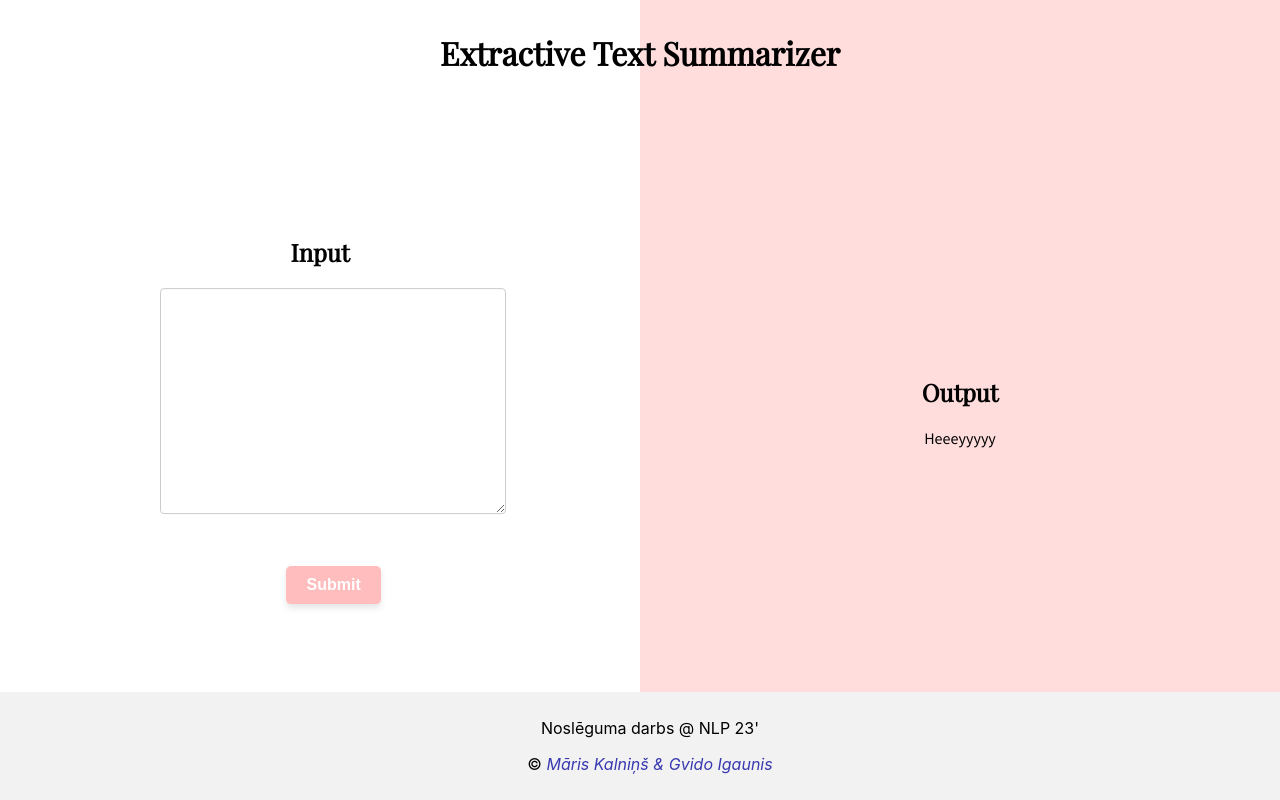
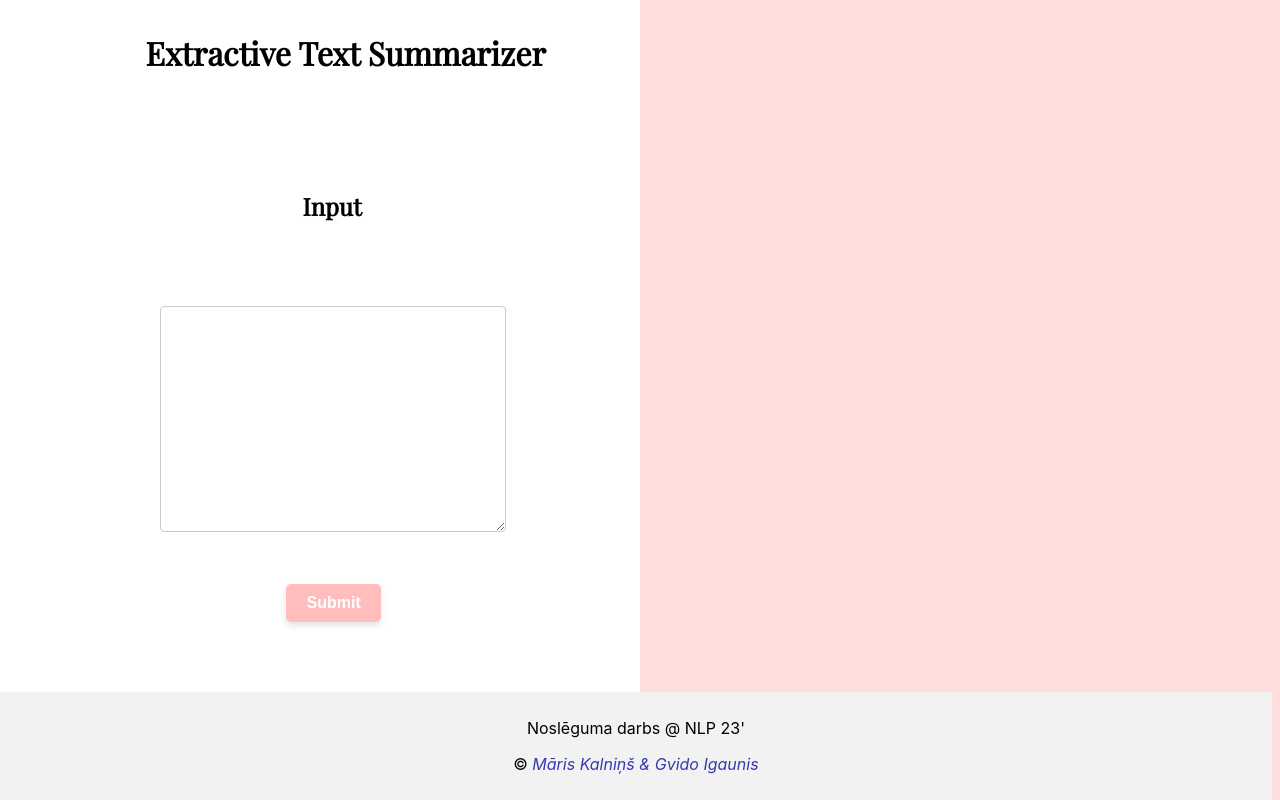
Before and after one commit to bezgaliba/NLP_Projekts, a React (Create React App) app in the folder front/: page / in a window 1280 px wide. Built offline with nearby package versions, Linux system fonts and the light colour scheme.

Commit message:
revealed response data + UI tweaks

```diff
--- a/front/src/components/Footer/Footer.css
+++ b/front/src/components/Footer/Footer.css
@@ -5,7 +5,7 @@
     position: fixed;
     left: 0;
     bottom: 0;
-    width: 100%;
+    width: 97.8%;
     z-index: 2;
   }
 
--- a/front/src/components/Footer/Footer.jsx
+++ b/front/src/components/Footer/Footer.jsx
@@ -5,7 +5,7 @@ function Footer() {
   return (
     <footer className="footer">
         <p>Noslēguma darbs @ NLP 23'</p>
-        <p>&copy; <i><a className="link" href='https://github.com/bezgaliba/NLP_Projekts'>Māris Kalniņš & Gvido Igaunis</a></i></p>
+        <p>&copy; <i><a className="link" target="blank__" href='https://github.com/bezgaliba/NLP_Projekts'>Māris Kalniņš & Gvido Igaunis</a></i></p>
     </footer>
   );
 }
--- a/front/src/components/Main/Main.css
+++ b/front/src/components/Main/Main.css
@@ -10,6 +10,7 @@
     resize: vertical;
     font-size: 14px;
   }
+
 .split {
     height: 100%;
     width: 50%;
@@ -31,6 +32,7 @@
 }
 
 .centered {
+  height: 30rem;
   position: absolute;
   top: 50%;
   left: 50%;
@@ -64,16 +66,28 @@
   font-family: Playfair Display;
 }
 
+.headerIn{
+  padding-bottom: 4rem;
+  font-family: Playfair Display;
+  padding-left: 1.5rem;
+}
+
 .headerOverlap {
   font-family: Playfair Display;
   position: absolute;
   top: 0;
-    left: 50%;
+  left: 27%;
   transform: translateX(-50%);
   z-index: 9999;
   padding: 10px 20px;
 }
 
-  .receivedText{
+.outputSentenceParent{
+  padding-bottom: 4rem;
+}
+
+.outputSentence{
   font-family: Source Sans Pro;
+  width: 30rem;
+  margin-top: 3rem;
 }
--- a/front/src/components/Main/Main.jsx
+++ b/front/src/components/Main/Main.jsx
@@ -13,7 +13,8 @@ function Main() {
       const response = await axios.get(`http://localhost:5000/submit?value=${value}`);
       const data = response.data;
       setData(data)
-      setResponse(true);
+      setResponse(true)
+      console.log(data)
     } catch (error) {
       console.error(error);
     }
@@ -23,7 +24,7 @@ function Main() {
       <h1 className="headerOverlap">Extractive Text Summarizer</h1>
       <div className="split left">
         <div className="centered">
-          <h2 className="header">Input</h2>
+          <h2 className="headerIn">Input</h2>
           <form onSubmit={handleSubmit}>
             <textarea
               className="textbox"
@@ -37,11 +38,16 @@ function Main() {
 
       <div className="split right">
         <div className="centered">
-          <h2 className="header">Output</h2>
-          {/* { response && (
-            <p className="receivedText"><b>RECEIVED RESPONSE:</b><br/>{data}</p>
-          )} */}
-          <p className="receivedText">Heeeyyyyy</p>
+          { response && (
+            <>
+            <h2 className="header">Output</h2>
+            <ul className='outputSentenceParent'>
+            {data.map((item, index) => (
+              <li className="outputSentence"key={index}>{item.sentence}</li>
+            ))}
+          </ul>
+            </>
+          )}
         </div>
       </div>
     </>
```
Lines whose indentation alone changed are shown as unchanged.
